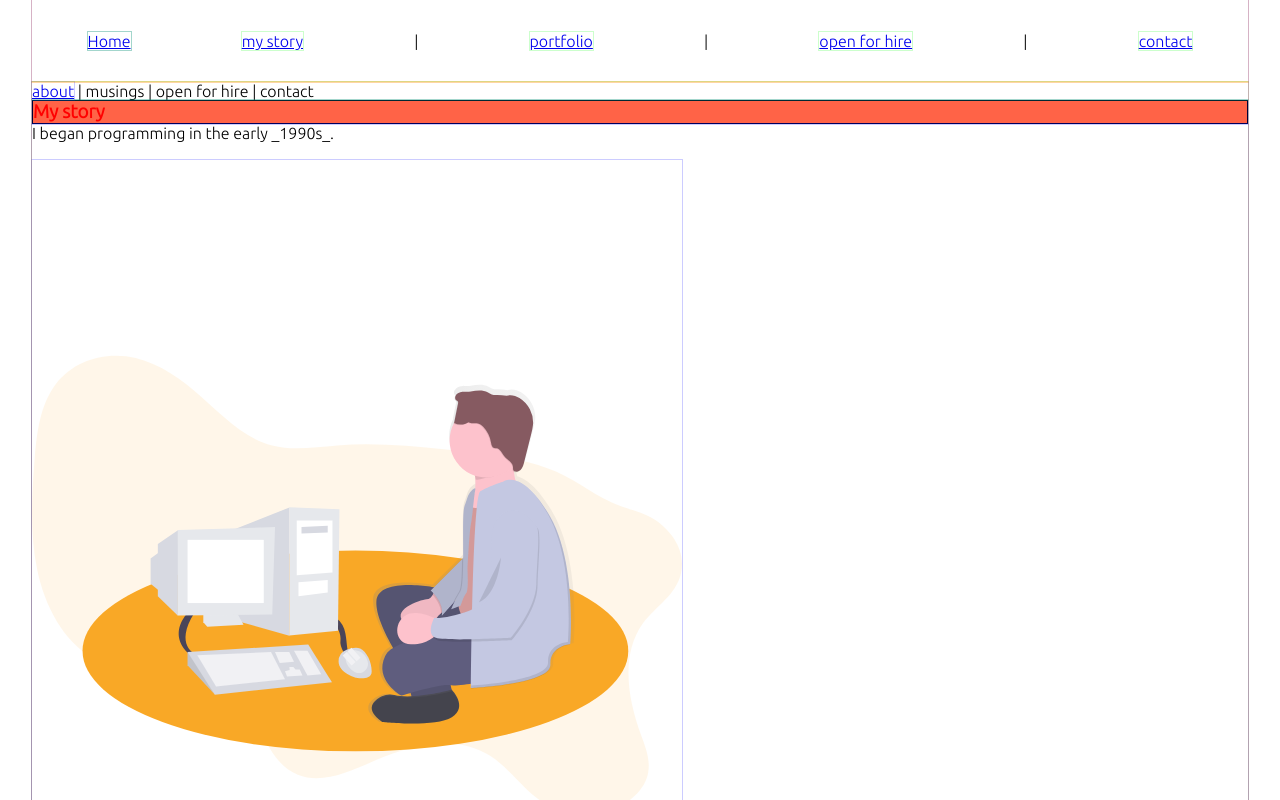
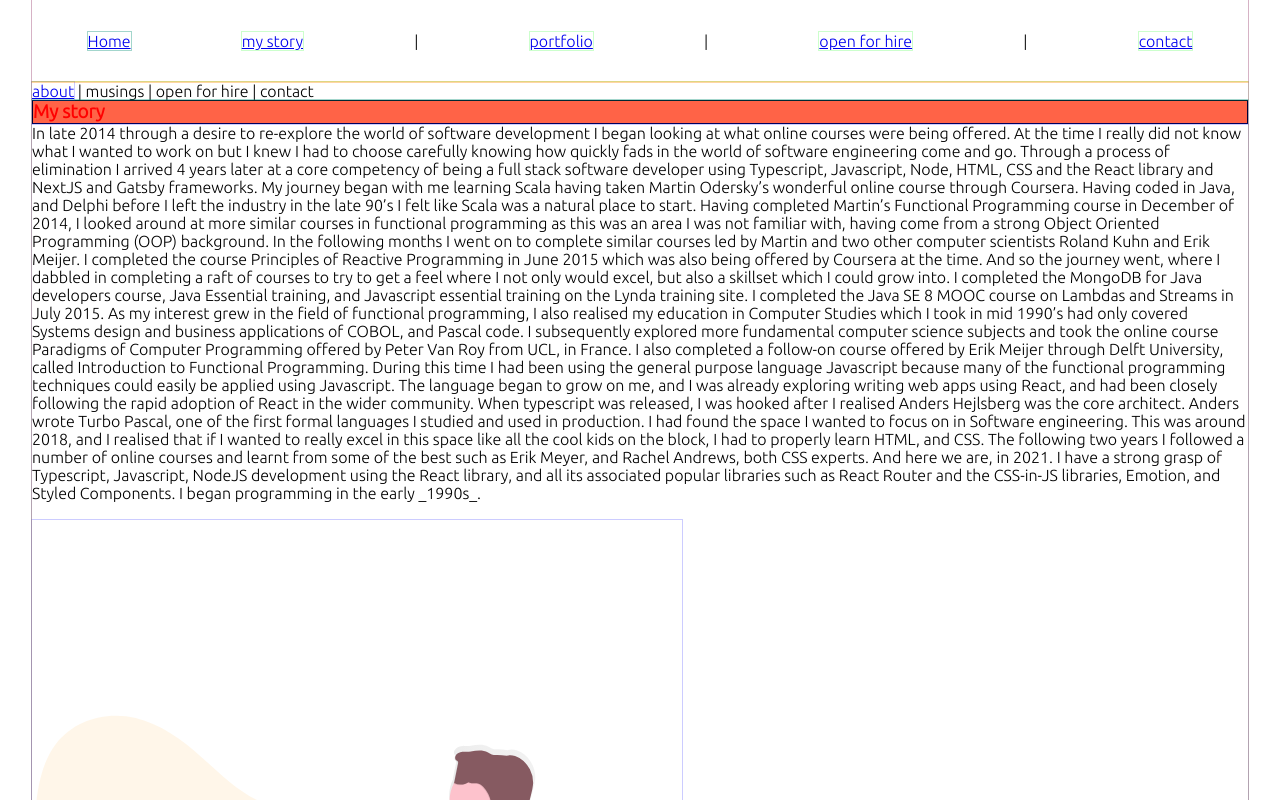
Before and after one commit to oreillyross/MyPortfolio, a Next.js app: page /about in a window 1280 px wide. Shown: the top 800 px of the page. Built offline with nearby package versions, Linux system fonts and the light colour scheme.

Commit message:
add all text of my story

```diff
--- a/pages/day/index.js
+++ /dev/null
@@ -1,3 +0,0 @@
-export default function DayPage() {
-  return <div>Hello Day</div>
-}
--- a/pages/mystory.js
+++ b/pages/mystory.js
@@ -26,7 +26,55 @@ export default function MyStory() {
         <h3>My story</h3>
       </AboutHeader>
       <div className={imgStyle}>
-        I began programming in the early _1990s_. <br />
+        In late 2014 through a desire to re-explore the world of software
+        development I began looking at what online courses were being offered.
+        At the time I really did not know what I wanted to work on but I knew I
+        had to choose carefully knowing how quickly fads in the world of
+        software engineering come and go. Through a process of elimination I
+        arrived 4 years later at a core competency of being a full stack
+        software developer using Typescript, Javascript, Node, HTML, CSS and the
+        React library and NextJS and Gatsby frameworks. My journey began with me
+        learning Scala having taken Martin Odersky’s wonderful online course
+        through Coursera. Having coded in Java, and Delphi before I left the
+        industry in the late 90’s I felt like Scala was a natural place to
+        start. Having completed Martin’s Functional Programming course in
+        December of 2014, I looked around at more similar courses in functional
+        programming as this was an area I was not familiar with, having come
+        from a strong Object Oriented Programming (OOP) background. In the
+        following months I went on to complete similar courses led by Martin and
+        two other computer scientists Roland Kuhn and Erik Meijer. I completed
+        the course Principles of Reactive Programming in June 2015 which was
+        also being offered by Coursera at the time. And so the journey went,
+        where I dabbled in completing a raft of courses to try to get a feel
+        where I not only would excel, but also a skillset which I could grow
+        into. I completed the MongoDB for Java developers course, Java Essential
+        training, and Javascript essential training on the Lynda training site.
+        I completed the Java SE 8 MOOC course on Lambdas and Streams in July
+        2015. As my interest grew in the field of functional programming, I also
+        realised my education in Computer Studies which I took in mid 1990’s had
+        only covered Systems design and business applications of COBOL, and
+        Pascal code. I subsequently explored more fundamental computer science
+        subjects and took the online course Paradigms of Computer Programming
+        offered by Peter Van Roy from UCL, in France. I also completed a
+        follow-on course offered by Erik Meijer through Delft University, called
+        Introduction to Functional Programming. During this time I had been
+        using the general purpose language Javascript because many of the
+        functional programming techniques could easily be applied using
+        Javascript. The language began to grow on me, and I was already
+        exploring writing web apps using React, and had been closely following
+        the rapid adoption of React in the wider community. When typescript was
+        released, I was hooked after I realised Anders Hejlsberg was the core
+        architect. Anders wrote Turbo Pascal, one of the first formal languages
+        I studied and used in production. I had found the space I wanted to
+        focus on in Software engineering. This was around 2018, and I realised
+        that if I wanted to really excel in this space like all the cool kids on
+        the block, I had to properly learn HTML, and CSS. The following two
+        years I followed a number of online courses and learnt from some of the
+        best such as Erik Meyer, and Rachel Andrews, both CSS experts. And here
+        we are, in 2021. I have a strong grasp of Typescript, Javascript, NodeJS
+        development using the React library, and all its associated popular
+        libraries such as React Router and the CSS-in-JS libraries, Emotion, and
+        Styled Components. I began programming in the early _1990s_. <br />
         <br />
         <Image src="/img/back_in_the_day.svg" width={650} height={850} />
         I started with Amiga BASIC and then formally studied computer science
--- /dev/null
+++ b/style/hack.css
@@ -0,0 +1,54 @@
+* {
+    outline: 1px solid rgba(255, 0, 0, 0.2);
+    :hover {
+      outline: 1px solid rgba(255, 0, 0, 0.6);
+    }
+  }
+  * * {
+    outline: 1px solid rgba(0, 255, 0, 0.2);
+    :hover {
+      outline: 1px solid rgba(0, 255, 0, 0.6);
+    }
+  }
+  * * * {
+    outline: 1px solid rgba(0, 0, 255, 0.2);
+    :hover {
+      outline: 1px solid rgba(0, 0, 255, 0.6);
+    }
+  }
+  * * * * {
+    outline: 1px solid rgba(255, 0, 255, 0.2);
+    :hover {
+      outline: 1px solid rgba(255, 0, 0, 0.6);
+    }
+  }
+  * * * * * {
+    outline: 1px solid rgba(0, 255, 255, 0.2);
+    :hover {
+      outline: 1px solid rgba(0, 255, 0, 0.6);
+    }
+  }
+  * * * * * * {
+    outline: 1px solid rgba(255, 255, 0, 0.2);
+    :hover {
+      outline: 1px solid rgba(0, 0, 255, 0.6);
+    }
+  }
+  * * * * * * * {
+    outline: 1px solid rgba(255, 0, 0, 0.2);
+    :hover {
+      outline: 1px solid rgba(255, 0, 0, 0.6);
+    }
+  }
+  * * * * * * * * {
+    outline: 1px solid rgba(0, 255, 0, 0.2);
+    :hover {
+      outline: 1px solid rgba(0, 255, 0, 0.6);
+    }
+  }
+  * * * * * * * * * {
+    outline: 1px solid rgba(0, 0, 255, 0.2);
+    :hover {
+      outline: 1px solid rgba(0, 0, 255, 0.6);
+    }
+  }
--- a/style/styles.css
+++ b/style/styles.css
@@ -1,57 +1,4 @@
-* {
-  outline: 1px solid rgba(255, 0, 0, 0.2);
-  :hover {
-    outline: 1px solid rgba(255, 0, 0, 0.6);
-  }
-}
-* * {
-  outline: 1px solid rgba(0, 255, 0, 0.2);
-  :hover {
-    outline: 1px solid rgba(0, 255, 0, 0.6);
-  }
-}
-* * * {
-  outline: 1px solid rgba(0, 0, 255, 0.2);
-  :hover {
-    outline: 1px solid rgba(0, 0, 255, 0.6);
-  }
-}
-* * * * {
-  outline: 1px solid rgba(255, 0, 255, 0.2);
-  :hover {
-    outline: 1px solid rgba(255, 0, 0, 0.6);
-  }
-}
-* * * * * {
-  outline: 1px solid rgba(0, 255, 255, 0.2);
-  :hover {
-    outline: 1px solid rgba(0, 255, 0, 0.6);
-  }
-}
-* * * * * * {
-  outline: 1px solid rgba(255, 255, 0, 0.2);
-  :hover {
-    outline: 1px solid rgba(0, 0, 255, 0.6);
-  }
-}
-* * * * * * * {
-  outline: 1px solid rgba(255, 0, 0, 0.2);
-  :hover {
-    outline: 1px solid rgba(255, 0, 0, 0.6);
-  }
-}
-* * * * * * * * {
-  outline: 1px solid rgba(0, 255, 0, 0.2);
-  :hover {
-    outline: 1px solid rgba(0, 255, 0, 0.6);
-  }
-}
-* * * * * * * * * {
-  outline: 1px solid rgba(0, 0, 255, 0.2);
-  :hover {
-    outline: 1px solid rgba(0, 0, 255, 0.6);
-  }
-}
+@import "hack.css";
 
 * {
   margin: 0;
@@ -64,6 +11,7 @@ body {
   height: 100%;
   margin: 0%;
   font-family: "Ubuntu";
+  font-size: 1rem;
 }
 
 .hero {
```
Also changed, not shown: pages/day/markdown/howiwork.md (deleted, +0 -7 lines), pages/day/markdown/mystory.md (deleted, +0 -16 lines), 2 other files (tests, documents, lock files or other folders).
